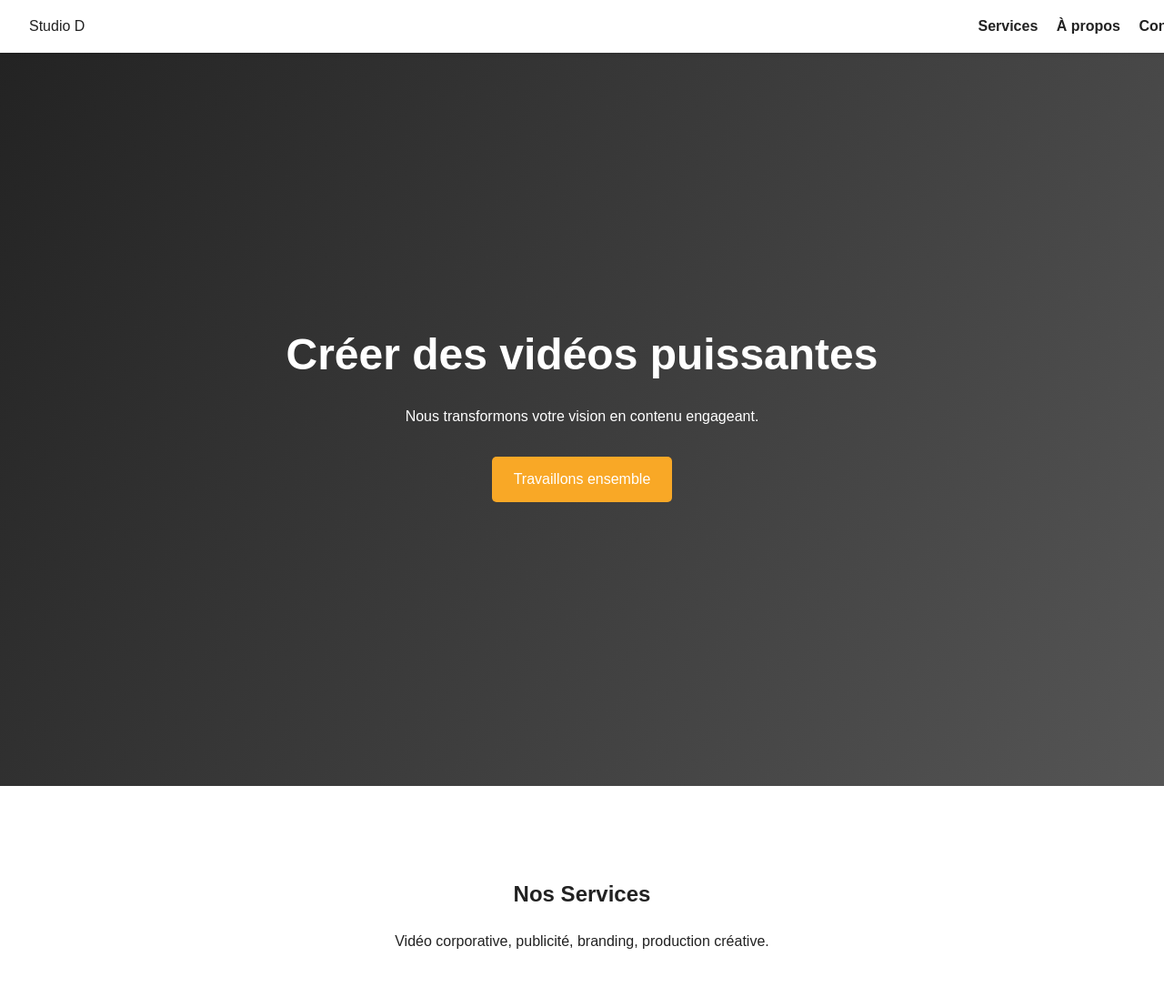
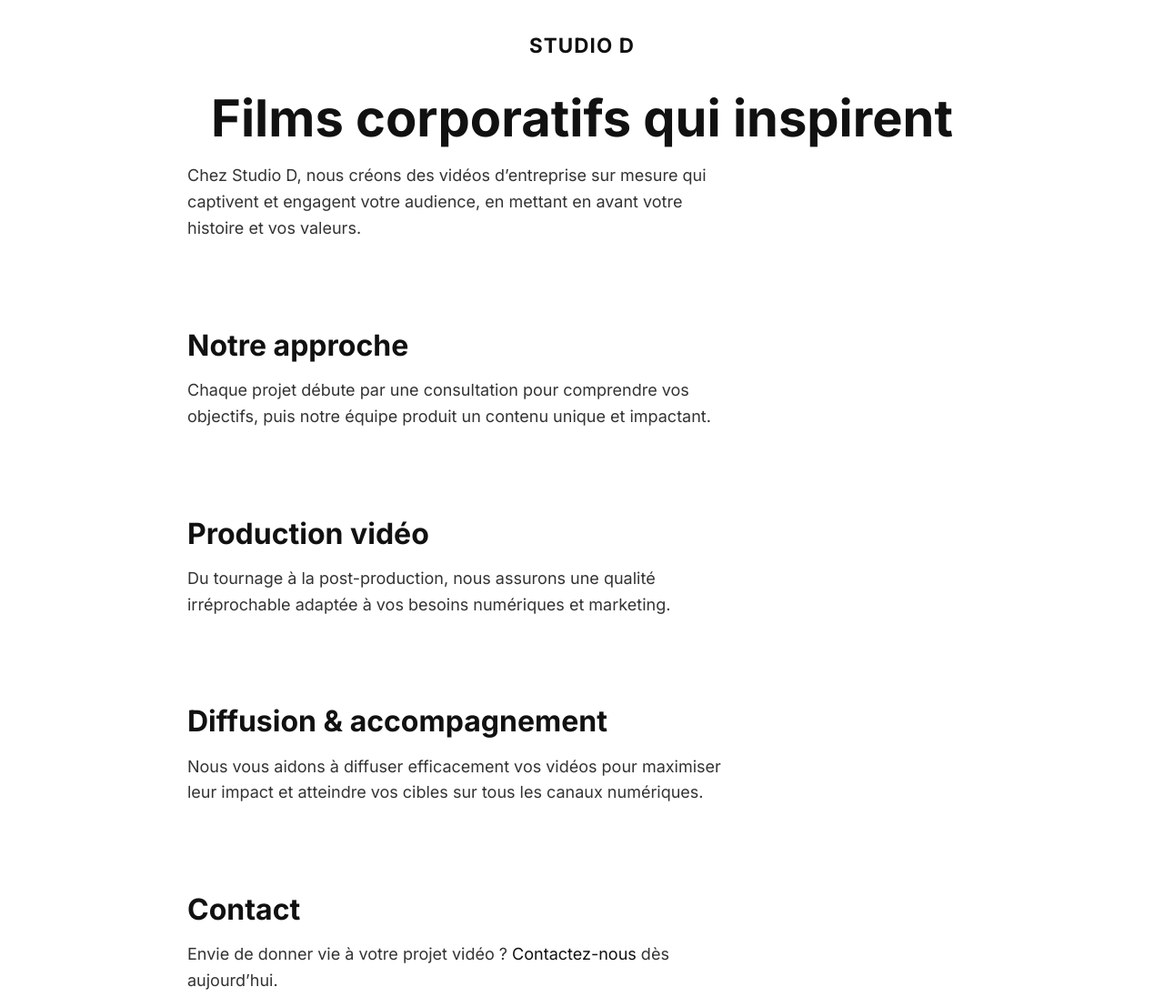
Before and after one commit to dmtlca1234/studiod, a plain HTML site: page index.html in a window 1280 px wide. Shown: the top 1096 px of the page at 91% size. Drawn offline with Linux system fonts and the light colour scheme.

Commit message:
Update index.html

```diff
--- a/index.html
+++ b/index.html
@@ -1,49 +1,148 @@
 <!DOCTYPE html>
 <html lang="fr">
 <head>
-  <meta charset="UTF-8" />
-  <meta name="viewport" content="width=device-width, initial-scale=1.0" />
-  <meta name="description" content="Studio créatif spécialisé en vidéo et contenu visuel. Basé à Montréal.">
-  <title>Studio D</title>
-  <link rel="stylesheet" href="style.css" />
+<meta charset="UTF-8" />
+<meta name="viewport" content="width=device-width, initial-scale=1" />
+<title>Studio D – Vidéos d’entreprise & Contenu numérique</title>
+<meta name="description" content="Studio D crée des vidéos d’entreprise et contenu numérique sur mesure pour captiver votre audience et valoriser votre marque." />
+<style>
+  @import url('https://fonts.googleapis.com/css2?family=Inter:wght@400;700&display=swap');
+
+  /* Reset et base */
+  * {
+    box-sizing: border-box;
+  }
+  body {
+    margin: 0;
+    font-family: 'Inter', sans-serif;
+    background: #fff;
+    color: #111;
+    line-height: 1.6;
+    scroll-behavior: smooth;
+  }
+  a {
+    color: #111;
+    text-decoration: none;
+    border-bottom: 2px solid transparent;
+    transition: border-color 0.3s ease;
+  }
+  a:hover {
+    border-bottom: 2px solid #111;
+  }
+
+  /* Container central */
+  .container {
+    max-width: 900px;
+    margin: 0 auto;
+    padding: 2rem 1rem 6rem;
+  }
+
+  header {
+    padding: 2rem 1rem 0;
+    font-weight: 700;
+    font-size: 1.4rem;
+    text-align: center;
+    letter-spacing: 0.05em;
+  }
+
+  section {
+    margin-bottom: 6rem;
+    opacity: 0;
+    transform: translateY(40px);
+    transition: all 0.8s ease-out;
+  }
+
+  section.visible {
+    opacity: 1;
+    transform: translateY(0);
+  }
+
+  h1, h2 {
+    font-weight: 700;
+    margin-bottom: 1rem;
+    line-height: 1.1;
+  }
+
+  h1 {
+    font-size: 3.5rem;
+    margin-top: 0;
+    text-align: center;
+  }
+
+  h2 {
+    font-size: 2rem;
+    margin-top: 0;
+  }
+
+  p {
+    font-weight: 400;
+    color: #333;
+    font-size: 1.125rem;
+    max-width: 600px;
+    margin-bottom: 1.5rem;
+  }
+
+  @media (max-width: 600px) {
+    h1 {
+      font-size: 2.5rem;
+    }
+    h2 {
+      font-size: 1.5rem;
+    }
+    p {
+      font-size: 1rem;
+      max-width: 100%;
+    }
+  }
+
+</style>
 </head>
 <body>
-  <header class="navbar">
-    <div class="logo">Studio D</div>
-    <nav>
-      <a href="#services">Services</a>
-      <a href="#about">À propos</a>
-      <a href="#contact">Contact</a>
-    </nav>
-  </header>
+  <header>STUDIO D</header>
+  <main class="container">
+    <section>
+      <h1>Films corporatifs qui inspirent</h1>
+      <p>Chez Studio D, nous créons des vidéos d’entreprise sur mesure qui captivent et engagent votre audience, en mettant en avant votre histoire et vos valeurs.</p>
+    </section>
 
-  <section class="hero">
-    <div class="hero-content">
-      <h1>Créer des vidéos puissantes</h1>
-      <p>Nous transformons votre vision en contenu engageant.</p>
-      <a href="#contact" class="btn">Travaillons ensemble</a>
-    </div>
-  </section>
+    <section>
+      <h2>Notre approche</h2>
+      <p>Chaque projet débute par une consultation pour comprendre vos objectifs, puis notre équipe produit un contenu unique et impactant.</p>
+    </section>
 
-  <section id="services" class="section fade-in">
-    <h2>Nos Services</h2>
-    <p>Vidéo corporative, publicité, branding, production créative.</p>
-  </section>
+    <section>
+      <h2>Production vidéo</h2>
+      <p>Du tournage à la post-production, nous assurons une qualité irréprochable adaptée à vos besoins numériques et marketing.</p>
+    </section>
 
-  <section id="about" class="section fade-in">
-    <h2>À propos</h2>
-    <p>Studio basé à Montréal, mené par des créatifs passionnés.</p>
-  </section>
+    <section>
+      <h2>Diffusion & accompagnement</h2>
+      <p>Nous vous aidons à diffuser efficacement vos vidéos pour maximiser leur impact et atteindre vos cibles sur tous les canaux numériques.</p>
+    </section>
 
-  <section id="contact" class="section fade-in">
-    <h2>Contact</h2>
-    <p>Écrivez-nous à <a href="mailto:contact@studiod.dev">contact@studiod.dev</a></p>
-  </section>
+    <section>
+      <h2>Contact</h2>
+      <p>Envie de donner vie à votre projet vidéo ? <a href="mailto:contact@studiod.com">Contactez-nous</a> dès aujourd’hui.</p>
+    </section>
+  </main>
 
-  <footer>
-    © 2025 Studio D. Tous droits réservés.
-  </footer>
+  <script>
+    // Animation simple apparition au scroll
+    const sections = document.querySelectorAll('section');
 
-  <script src="script.js"></script>
+    function revealOnScroll() {
+      const triggerBottom = window.innerHeight * 0.85;
+
+      sections.forEach(section => {
+        const top = section.getBoundingClientRect().top;
+        if (top < triggerBottom) {
+          section.classList.add('visible');
+        }
+      });
+    }
+
+    window.addEventListener('scroll', revealOnScroll);
+    window.addEventListener('load', revealOnScroll);
+  </script>
 </body>
 </html>
```
